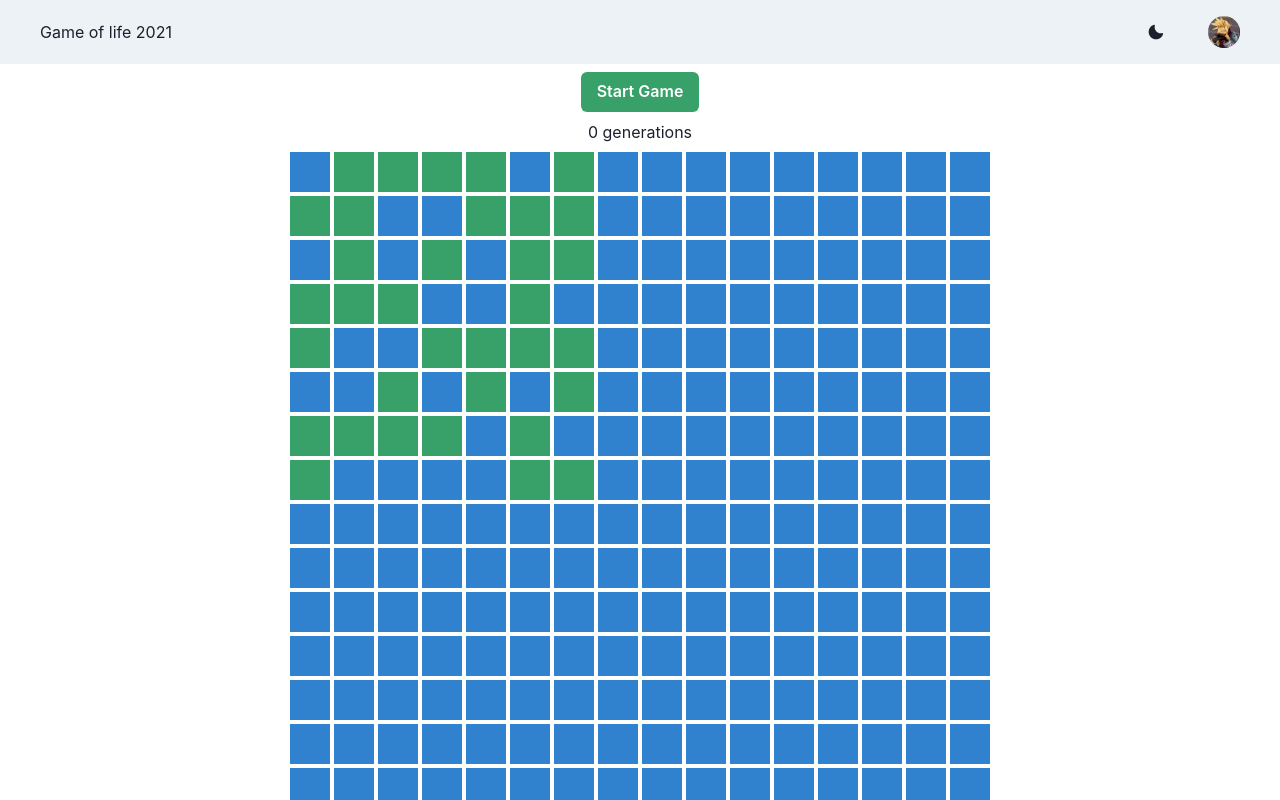
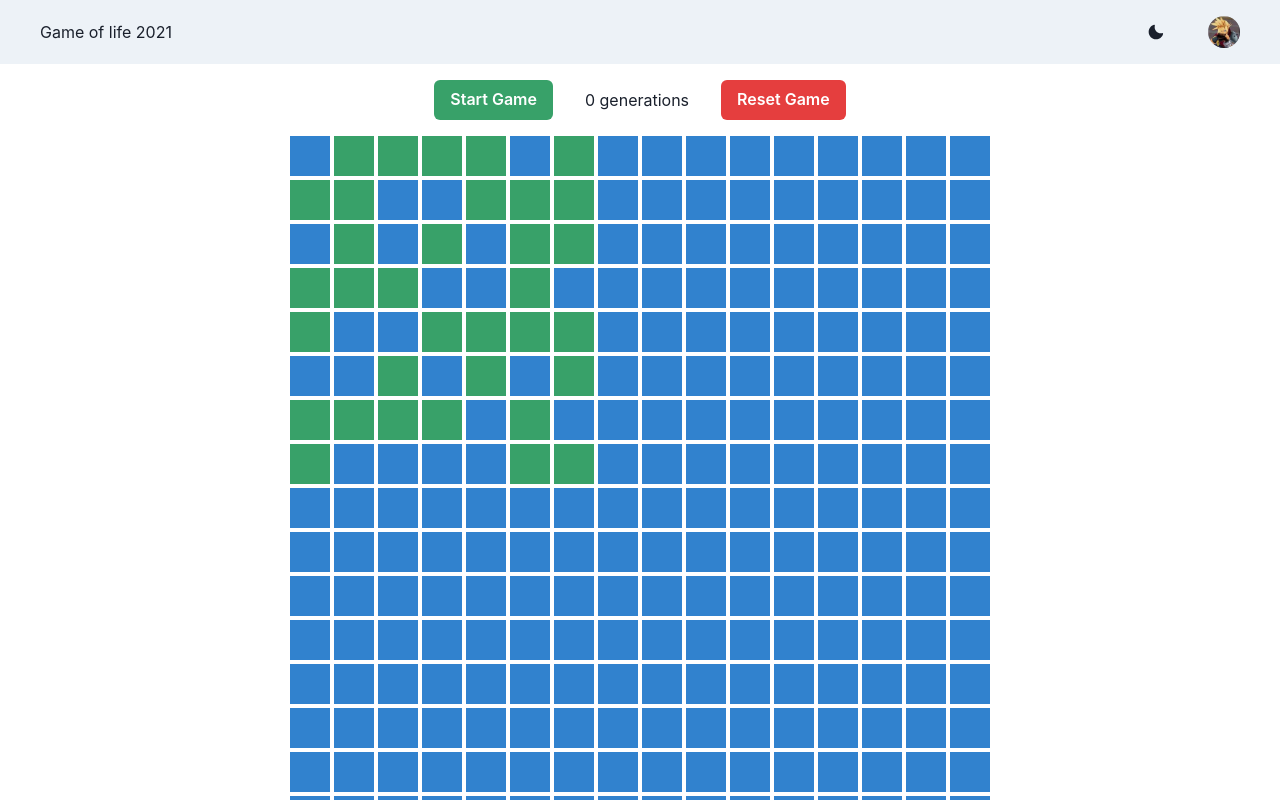
Before and after one commit to JamesHarrisonZa/game-of-life-2021, a Next.js app: page /game/random in a window 1280 px wide. Shown: the top 800 px of the page. Built offline with nearby package versions, Linux system fonts and the light colour scheme.

Commit message:
Display reset button

```diff
--- a/pages/game/random.tsx
+++ b/pages/game/random.tsx
@@ -23,10 +23,13 @@ const GameRandom: React.FC = () => {
     setIsGameInProgress(!isGameInProgress);
   };
 
-  const restartGame = () => {
+  const resetGame = () => {
+    setIsGameInProgress(false);
+    setIsGameOver(false);
+
     const startingCells = new StartingCells(windowHeight, windowWidth);
     setGameCells(startingCells.cells);
-    setIsGameOver(false);
+
     setGenerationNumber(0);
   };
 
@@ -34,16 +37,12 @@ const GameRandom: React.FC = () => {
     const nextGeneration = gameOfLife.getNextGeneration(gameCells);
 
     if (noChange(gameCells, nextGeneration)) {
-      updateGameOver();
+      setIsGameInProgress(false);
+      setIsGameOver(true);
     } else {
       setGameCells(nextGeneration);
       setGenerationNumber(generationNumber + 1);
     }
-  };
-
-  const updateGameOver = () => {
-    setIsGameInProgress(false);
-    setIsGameOver(true);
   };
 
   useEffect(() => {
@@ -66,25 +65,22 @@ const GameRandom: React.FC = () => {
         <title>{siteTitle}</title>
       </Head>
       <Center>
-        {isGameOver ? (
-          <Button colorScheme="red" onClick={restartGame} margin={2}>
-            Reset
-          </Button>
-        ) : (
+        {!isGameOver && (
           <Button
             colorScheme="green"
             onClick={startOrPauseGame}
             isLoading={isGameInProgress}
             loadingText="Pause Game"
             disabled={false}
-            margin={2}
+            margin={4}
           >
             Start Game
           </Button>
         )}
-      </Center>
-      <Center>
-        <Box marginBottom={2}>{generationNumber} generations</Box>
+        <Box margin={4}>{generationNumber} generations</Box>
+        <Button colorScheme="red" onClick={resetGame} margin={4}>
+          Reset Game
+        </Button>
       </Center>
       <Center>
         <GameGrid
```
